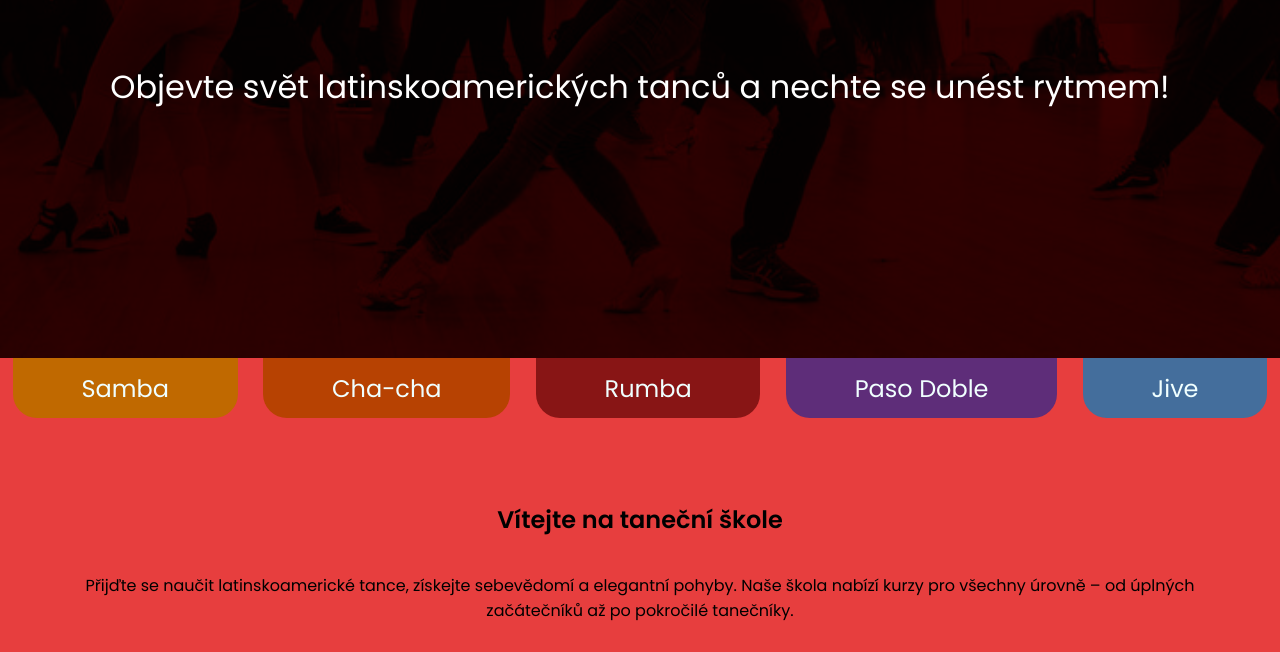
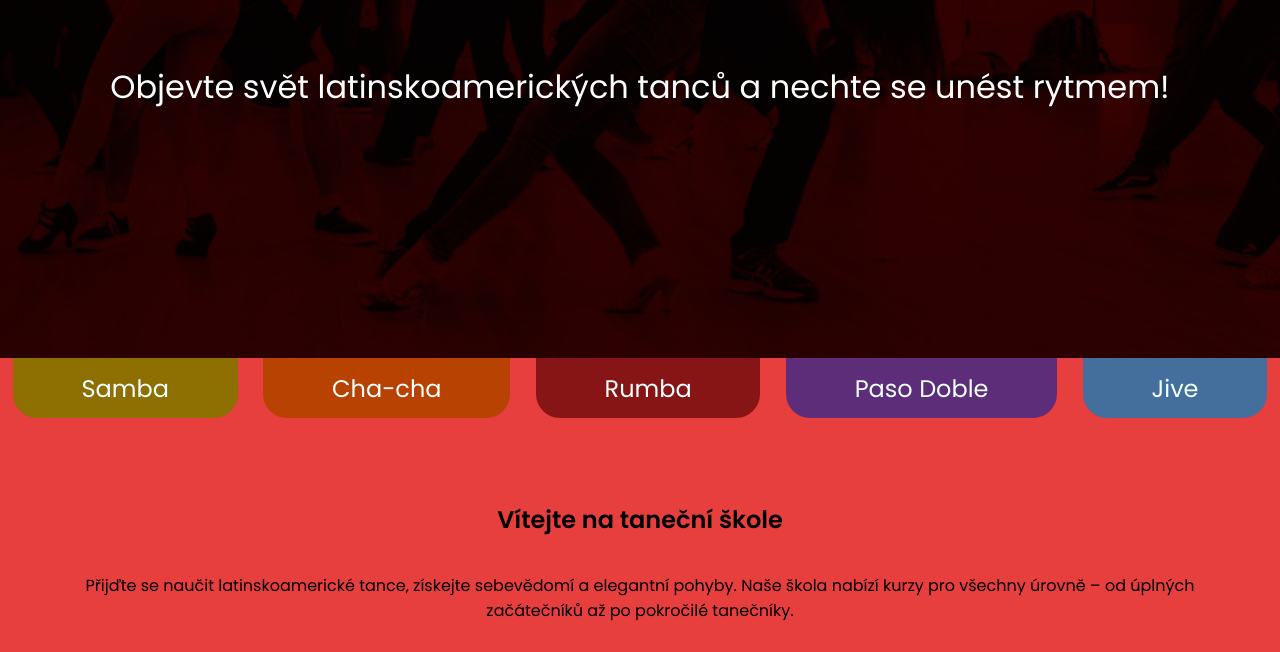
Before and after one commit to matejretych/matejretych.github.io, a plain HTML site: page index.html in a window 1280 px wide. Shown: the part 442-1094 px from the top of the page. Drawn offline with Linux system fonts and the light colour scheme.

Commit message:
contrast

```diff
--- a/styles.css
+++ b/styles.css
@@ -130,7 +130,7 @@ thead, th{
 
 /* Specifické styly pro navigační odkazy */
 #navSamba {
-    background-color: #c06900;
+    background-color: #8e6f01;
 }
 #navChacha {
     background-color: #b74202;
```
